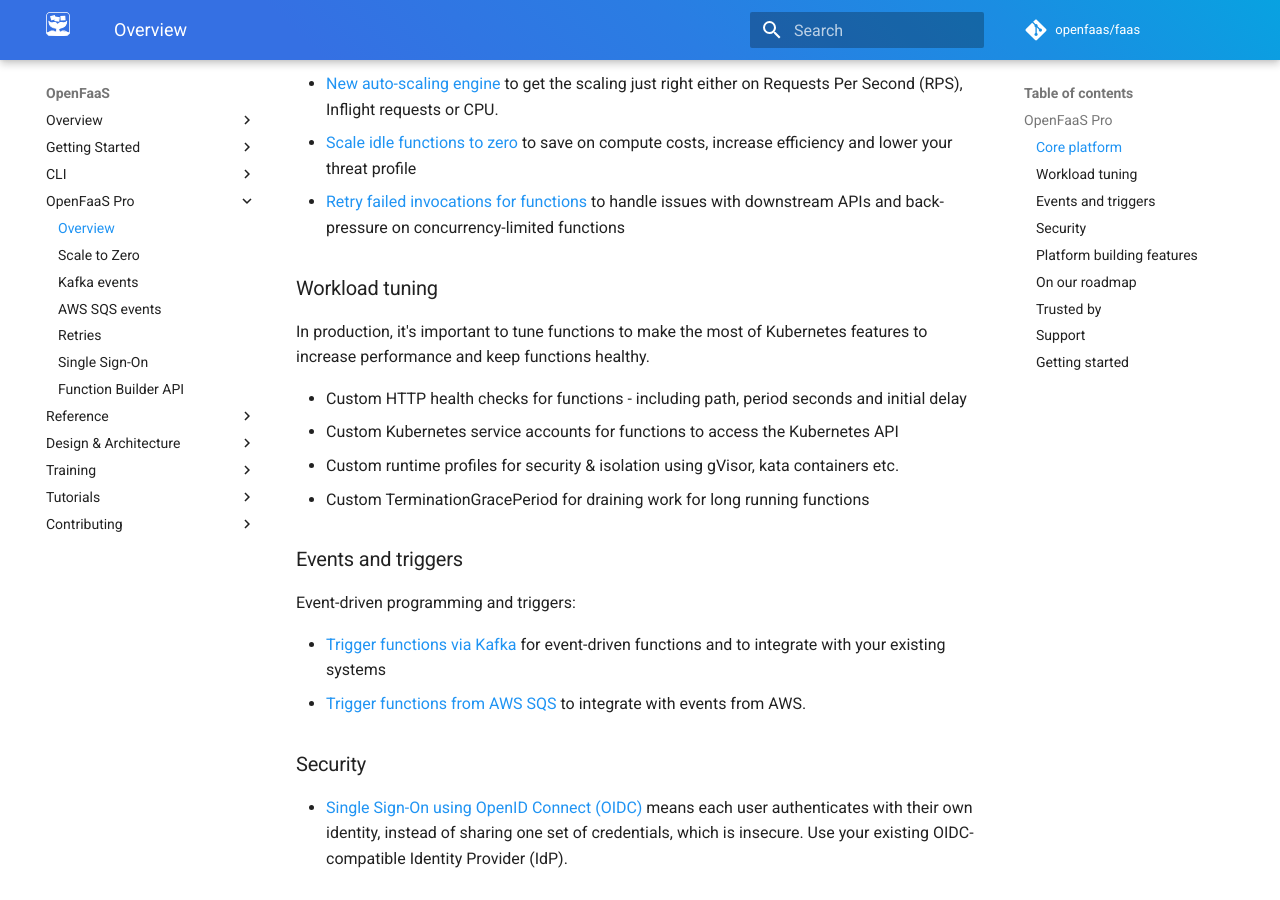
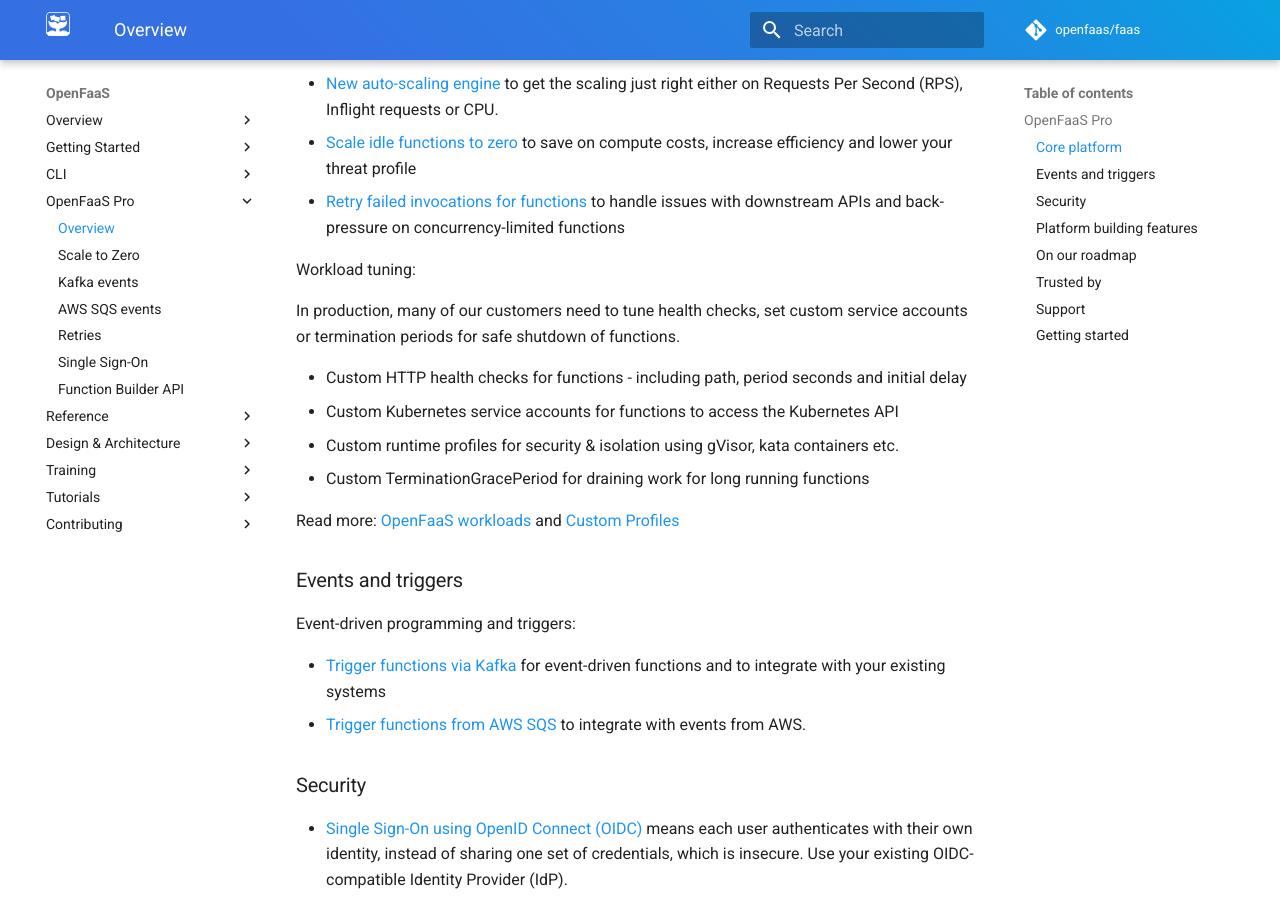
Before and after one commit to openfaas/docs, an MkDocs documentation site: the page built from docs/openfaas-pro/introduction.md, in a window 1280 px wide and 900 px high, scrolled down 446 px. Built offline with MkDocs 1.6.1 and Material for MkDocs 9.7.7, drawn with Linux system fonts in a browser that asks for light colours; comment, search, counter and statistics services are not loaded.

Commit message:
Add link for workload tuning
Signed-off-by: Alex Ellis (OpenFaaS Ltd) <alexellis2@gmail.com>

```diff
--- a/docs/openfaas-pro/introduction.md
+++ b/docs/openfaas-pro/introduction.md
@@ -14,14 +14,16 @@ Efficiency and redundancy:
 * [Scale idle functions to zero](/openfaas-pro/scale-to-zero) to save on compute costs, increase efficiency and lower your threat profile
 * [Retry failed invocations for functions](/openfaas-pro/retries) to handle issues with downstream APIs and back-pressure on concurrency-limited functions
 
-### Workload tuning
+Workload tuning:
 
-In production, it's important to tune functions to make the most of Kubernetes features to increase performance and keep functions healthy.
+In production, many of our customers need to tune health checks, set custom service accounts or termination periods for safe shutdown of functions.
 
 * Custom HTTP health checks for functions - including path, period seconds and initial delay
 * Custom Kubernetes service accounts for functions to access the Kubernetes API
 * Custom runtime profiles for security & isolation using gVisor, kata containers etc.
 * Custom TerminationGracePeriod for draining work for long running functions
+
+Read more: [OpenFaaS workloads](https://docs.openfaas.com/reference/workloads/) and [Custom Profiles](https://docs.openfaas.com/reference/profiles/#use-an-alternative-runtimeclass)
 
 ### Events and triggers
 
```
